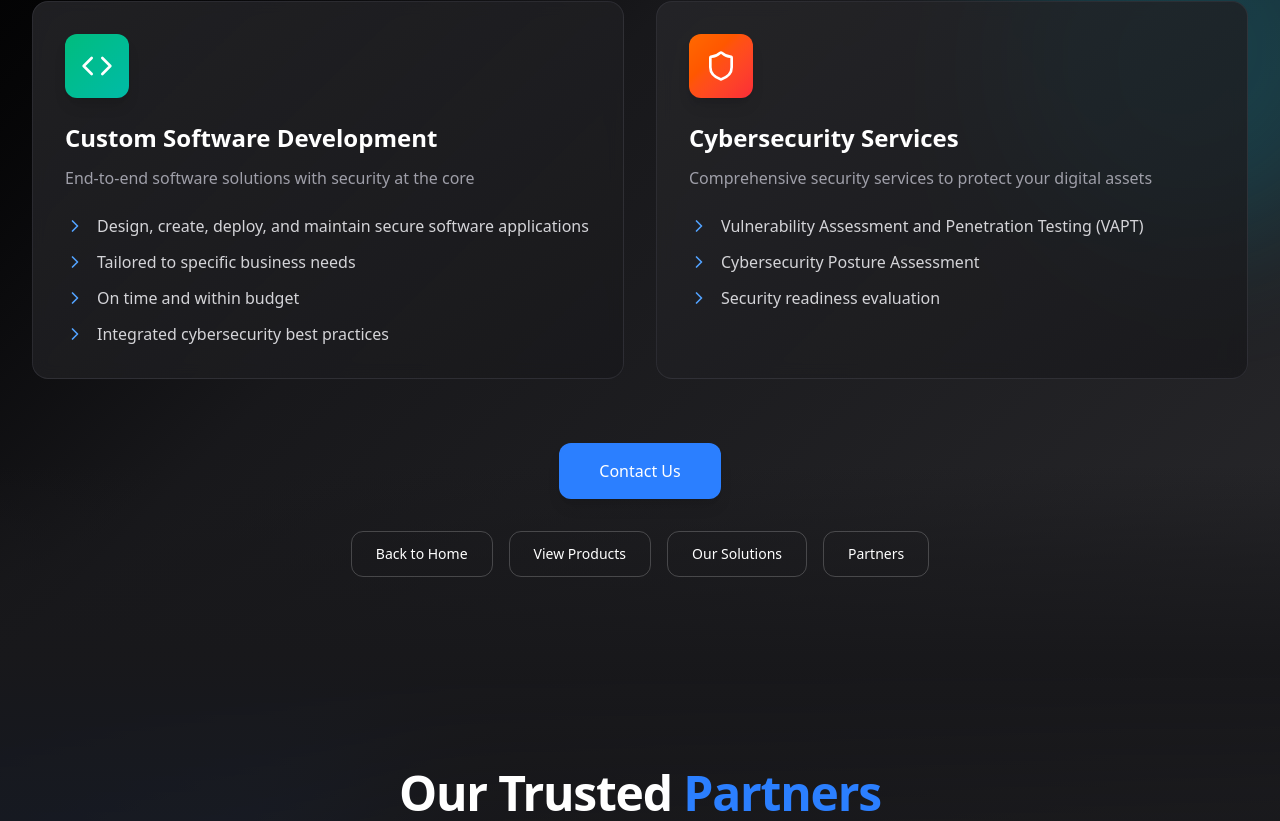
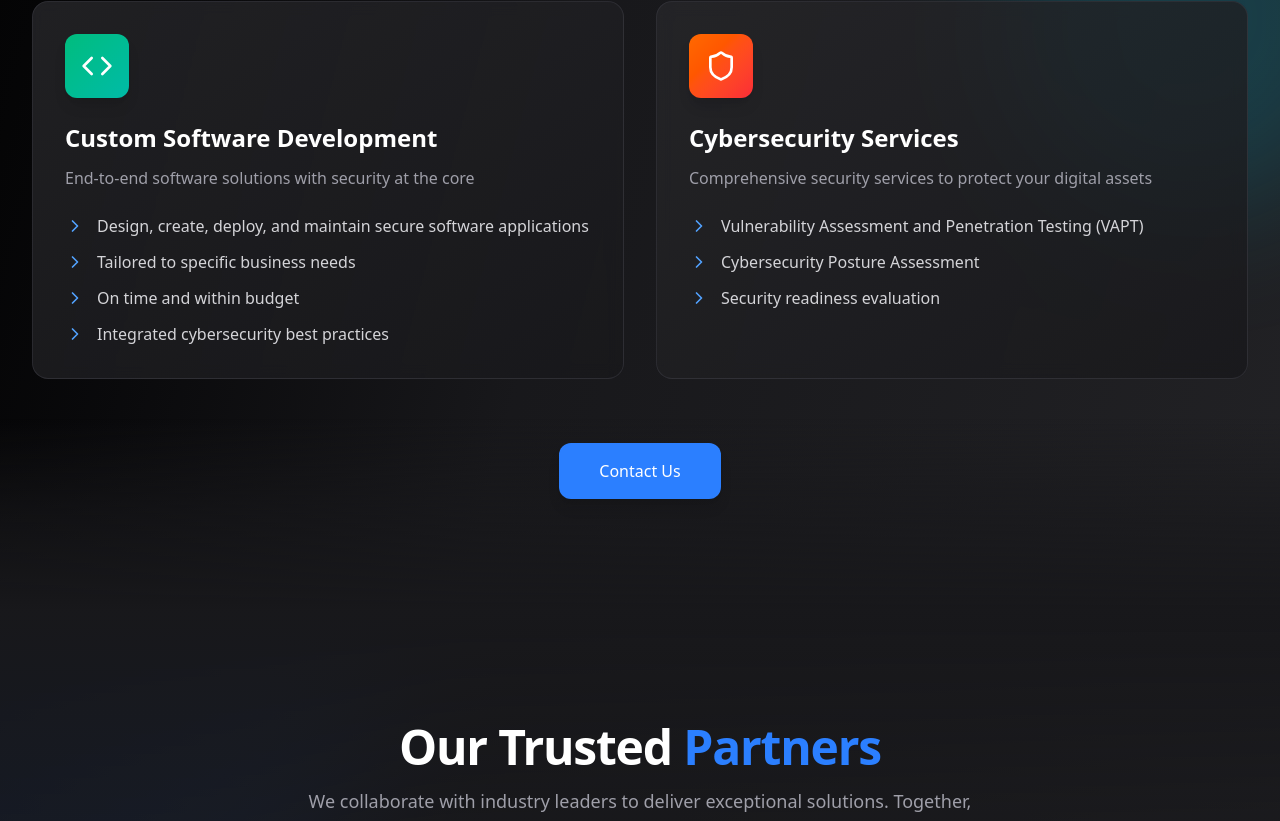
Before and after one commit to kcrosita23/ECI-INTERNSxJUNIORS, a React (Vite) app in the folder eci/: page / in a window 1280 px wide. Shown: the part 2614-3435 px from the top of the page. Built offline with nearby package versions, Linux system fonts and the light colour scheme.

Commit message:
edit services

```diff
--- a/eci/src/components/Services.tsx
+++ b/eci/src/components/Services.tsx
@@ -75,9 +75,9 @@ export default function Services() {
 
   return (
     <Base>
-      <section id="services" className="relative min-h-screen bg-gradient-to-br from-black via-zinc-900 to-zinc-800 text-white overflow-hidden scroll-mt-16">
+      <section id="services" className="relative min-h-screen text-white overflow-hidden scroll-mt-16">
         {/* Background effects */}
-        <div className="absolute -top-24 -left-24 w-72 h-72 sm:w-96 sm:h-96 bg-blue-600/30 rounded-full blur-3xl" />
+        <div className="absolute -top-0 -left-24 w-72 h-72 sm:w-96 sm:h-96 bg-blue-600/30 rounded-full blur-3xl" />
         <div className="absolute bottom-1/3 -right-24 w-72 h-72 sm:w-96 sm:h-96 bg-cyan-500/20 rounded-full blur-3xl" />
 
         {/* Content */}
@@ -163,33 +163,8 @@ export default function Services() {
               </a>
             </div>
 
-            {/* Secondary Navigation */}
-            <div className="flex flex-wrap justify-center gap-4">
-              <a
-                href="#home"
-                className="px-6 py-3 rounded-xl border border-white/20 hover:bg-white/10 transition-all font-light text-sm"
-              >
-                Back to Home
-              </a>
-              <a
-                href="#products"
-                className="px-6 py-3 rounded-xl border border-white/20 hover:bg-white/10 transition-all font-light text-sm"
-              >
-                View Products
-              </a>
-              <a
-                href="#solutions"
-                className="px-6 py-3 rounded-xl border border-white/20 hover:bg-white/10 transition-all font-light text-sm"
-              >
-                Our Solutions
-              </a>
-              <a
-                href="#partners"
-                className="px-6 py-3 rounded-xl border border-white/20 hover:bg-white/10 transition-all font-light text-sm"
-              >
-                Partners
-              </a>
-            </div>
+
+
           </div>
         </div>
 
```
